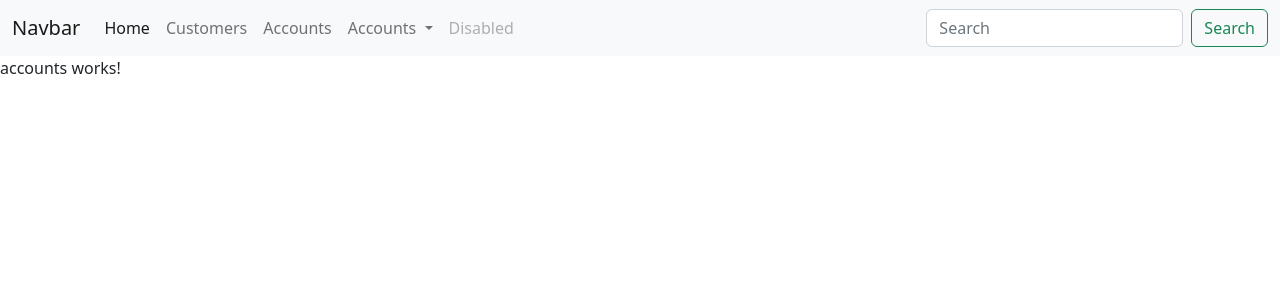
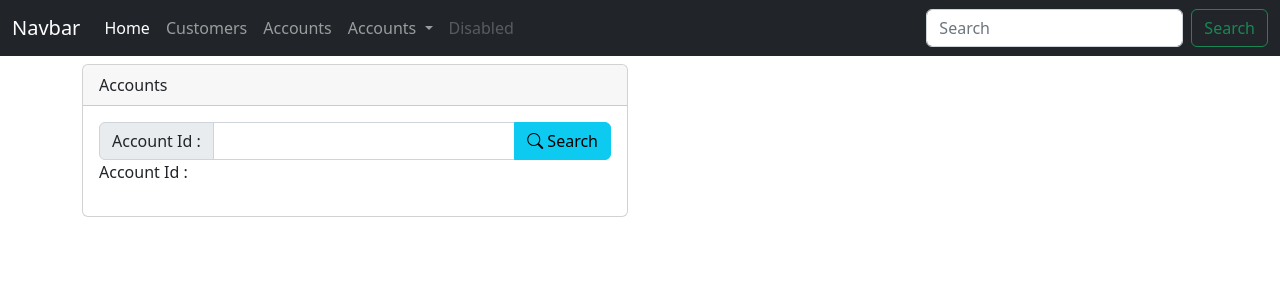
Before and after one commit to RachidSAOUDI/AngularBankFront, an Angular app: page /accounts in a window 1280 px wide. Shown: the top 300 px of the page. Built offline with nearby package versions, Linux system fonts and the light colour scheme.

Commit message:
methods search

```diff
--- a/src/app/accounts/accounts.component.html
+++ b/src/app/accounts/accounts.component.html
@@ -1 +1,27 @@
-<p>accounts works!</p>
+<div class="container mt-2">
+  <div class="row">
+    <div class="col col-md-6">
+      <div class="card">
+        <div class="card-header">Accounts</div>
+        <div class="card-body">
+          <form [formGroup]="accountFormGroup" (ngSubmit)="handleSearchAccount()">
+            <div class="input-group">
+              <label class="input-group-text">Account Id :</label>
+              <input type="text" formControlName="accountId" class="form-control">
+              <button class="btn btn-info">
+                <i class="bi bi-search"></i>
+                Search
+              </button>
+            </div>
+          </form>
+          <div class="mb-3">
+            <label>Account Id : </label>
+          </div>
+        </div>
+      </div>
+    </div>
+    <div class="col col-md-6">
+
+    </div>
+  </div>
+</div>
--- a/src/app/accounts/accounts.component.ts
+++ b/src/app/accounts/accounts.component.ts
@@ -1,4 +1,8 @@
 import { Component, OnInit } from '@angular/core';
+import {FormBuilder, FormGroup} from "@angular/forms";
+import {AccountsService} from "../services/accounts.service";
+import {catchError, Observable, throwError} from "rxjs";
+import {AccountDetails} from "../model/account.model";
 
 @Component({
   selector: 'app-accounts',
@@ -6,10 +10,28 @@ import { Component, OnInit } from '@angular/core';
   styleUrls: ['./accounts.component.css']
 })
 export class AccountsComponent implements OnInit {
+  accountFormGroup! : FormGroup;
+  currentPage : number = 0;
+  pagesize : number = 5;
+  accountObservable! : Observable<AccountDetails>
+  operationFormGroup! : FormGroup;
+  errorMessage! : string;
 
-  constructor() { }
+  constructor(private fb : FormBuilder, private accountService : AccountsService) { }
 
   ngOnInit(): void {
+    this.accountFormGroup = this.fb.group({
+      accountId : this.fb.control('')
+    });
   }
 
+  handleSearchAccount() {
+    let accountId : string = this.accountFormGroup.value.accountId;
+    this.accountObservable = this.accountService.getAccount(accountId, this.currentPage, this.pagesize).pipe(
+      catchError(err => {
+        this.errorMessage = err.message;
+        return throwError(err);
+      })
+    );
+  }
 }
--- a/src/app/customers/customers.component.html
+++ b/src/app/customers/customers.component.html
@@ -3,6 +3,18 @@
     <div class="card">
       <div class="card-header">Customers</div>
       <div class="card-body">
+        <div *ngIf="searchformGroup">
+          <form [formGroup]="searchformGroup" (ngSubmit)="handleSearchCustomers()">
+            <div class="input-group">
+              <label class="input-group-text">keyword :</label>
+              <input type="text" formControlName="keyword" class="form-control">
+              <button class="btn btn-info">
+                <i class="bi bi-search"></i>
+                Search
+              </button>
+            </div>
+          </form>
+        </div>
         <table class="table">
           <thead>
           <tr>
--- a/src/app/customers/customers.component.ts
+++ b/src/app/customers/customers.component.ts
@@ -2,6 +2,7 @@ import {Component, OnInit} from '@angular/core';
 import {CustomerService} from "../services/customer.service";
 import {catchError, Observable, throwError} from "rxjs";
 import {Customer} from "../model/customer.model";
+import {FormBuilder, FormGroup} from "@angular/forms";
 
 
 @Component({
@@ -12,15 +13,31 @@ import {Customer} from "../model/customer.model";
 export class CustomersComponent implements OnInit {
   customers! : Observable<Array<Customer>>;
   errorMessage!: string;
-  constructor(private customerService : CustomerService) { }
+  searchformGroup : FormGroup | undefined;
+
+  constructor(private customerService : CustomerService, private fb : FormBuilder) { }
 
   ngOnInit(): void {
-    this.customers=this.customerService.getCustomers().pipe(
+    this.searchformGroup = this.fb.group({
+      keyword : this.fb.control("")
+    });
+    // this.customers=this.customerService.getCustomers().pipe(
+    //   catchError(err => {
+    //     this.errorMessage=err.message;
+    //     return throwError(err);
+    //   })
+    // );
+    this.handleSearchCustomers();
+  }
+
+  handleSearchCustomers() {
+    let kw = this.searchformGroup?.value.keyword;
+    this.customers = this.customerService.searchCustomers(kw).pipe(
       catchError(err => {
         this.errorMessage=err.message;
         return throwError(err);
       })
     );
+
   }
-
 }
--- a/src/app/navbar/navbar.component.html
+++ b/src/app/navbar/navbar.component.html
@@ -1,4 +1,4 @@
-<nav class="navbar navbar-expand-lg navbar-light bg-light">
+<nav class="navbar navbar-expand-lg navbar-dark bg-dark">
   <div class="container-fluid">
     <a class="navbar-brand" href="#">Navbar</a>
     <button class="navbar-toggler" type="button" data-bs-toggle="collapse" data-bs-target="#navbarSupportedContent" aria-controls="navbarSupportedContent" aria-expanded="false" aria-label="Toggle navigation">
--- /dev/null
+++ b/src/app/services/accounts.service.ts
@@ -0,0 +1,17 @@
+import { Injectable } from '@angular/core';
+import {HttpClient} from "@angular/common/http";
+import {environment} from "../../environments/environment";
+import {Observable} from "rxjs";
+import {AccountDetails} from "../model/account.model";
+
+@Injectable({
+  providedIn: 'root'
+})
+export class AccountsService {
+
+  constructor(private http : HttpClient) { }
+
+  public getAccount(accountId : string, page : number, size : number) : Observable<AccountDetails>{
+    return this.http.get<AccountDetails>(environment.backendHost+"/accounts/"+accountId+"/pageOperations?page="+page+"&size="+size);
+  }
+}
--- a/src/app/services/customer.service.ts
+++ b/src/app/services/customer.service.ts
@@ -2,6 +2,7 @@ import { Injectable } from '@angular/core';
 import {HttpClient} from "@angular/common/http";
 import {Observable} from "rxjs";
 import {Customer} from "../model/customer.model";
+import {environment} from "../../environments/environment";
 
 @Injectable({
   providedIn: 'root'
@@ -11,6 +12,10 @@ export class CustomerService {
   constructor(private http:HttpClient) { }
 
   public getCustomers():Observable<Array<Customer>>{
-    return this.http.get<Array<Customer>>("http://localhost:8085/customers")
+    return this.http.get<Array<Customer>>(environment.backendHost+"/customers")
+  }
+
+  public searchCustomers(keyword : string):Observable<Array<Customer>>{
+    return this.http.get<Array<Customer>>(environment.backendHost+"/customers/search?keyword="+keyword)
   }
 }
--- a/src/environments/environment.ts
+++ b/src/environments/environment.ts
@@ -3,7 +3,8 @@
 // The list of file replacements can be found in `angular.json`.
 
 export const environment = {
-  production: false
+  production: false,
+  backendHost : "http://localhost:8085"
 };
 
 /*
--- a/src/styles.css
+++ b/src/styles.css
@@ -1 +1,2 @@
 /* You can add global styles to this file, and also import other style files */
+@import "~bootstrap-icons/font/bootstrap-icons.css";
```
Also changed, not shown: src/app/app.module.ts (+7 -5 lines), src/app/model/account.model.ts (added, +16 -0 lines), 1 other file (tests, documents, lock files or other folders).
